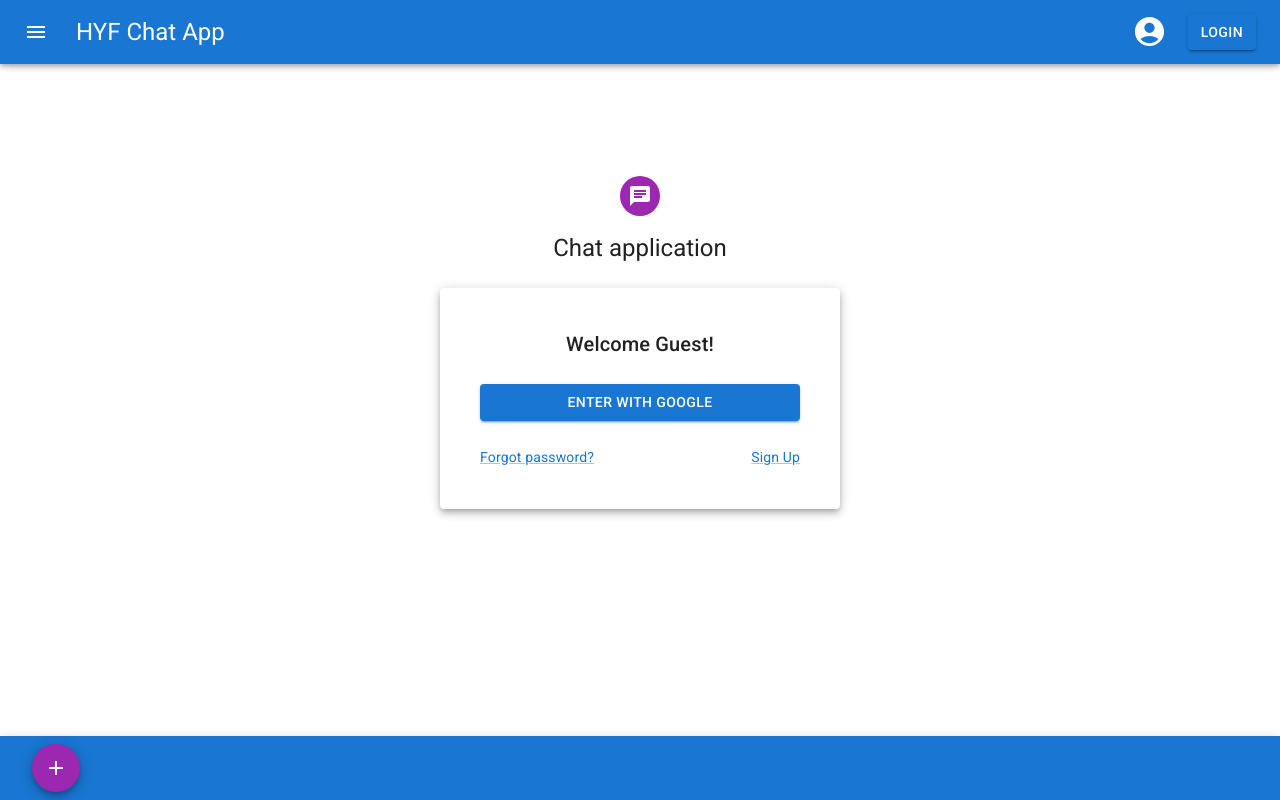
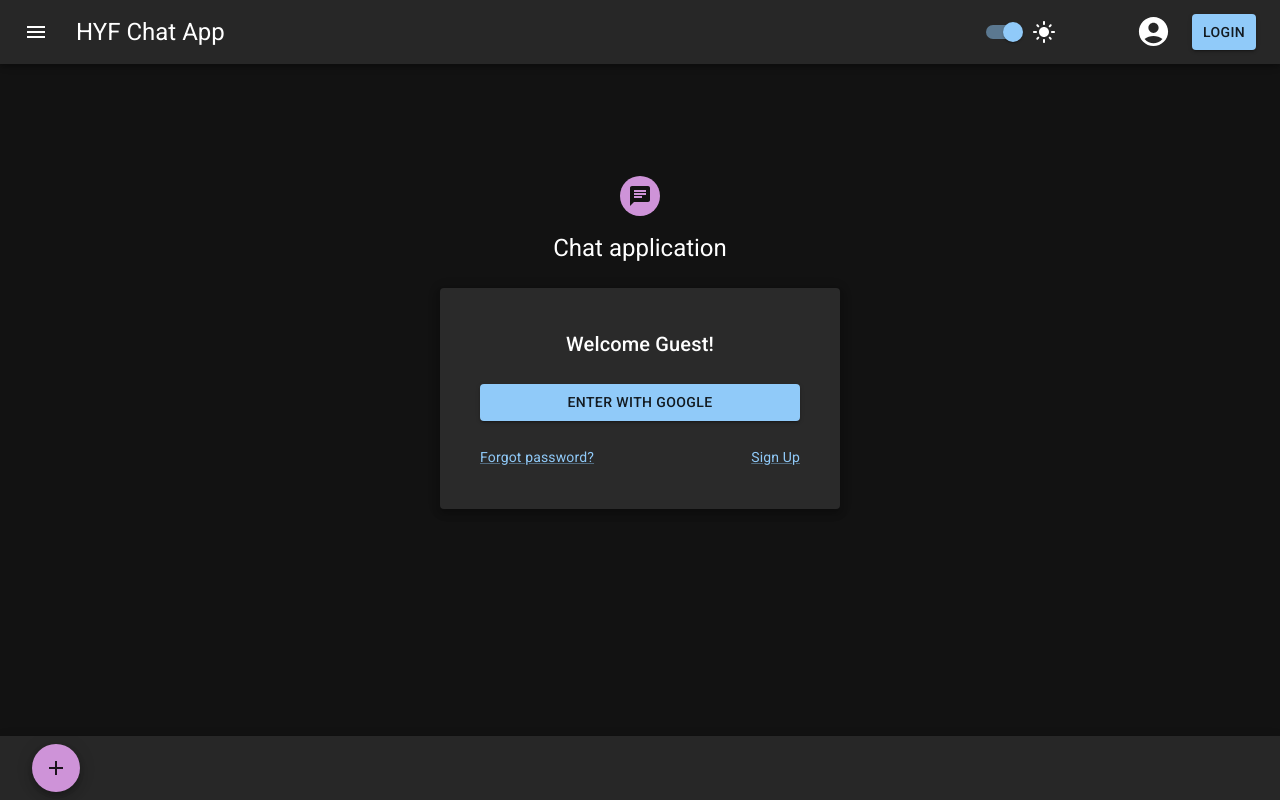
Before and after one commit to Andryushik/chat_app_react, a React (Create React App) app: page / in a window 1280 px wide. Built offline with nearby package versions, Linux system fonts and the light colour scheme; no server answers.

Commit message:
dark theme swithc done

```diff
--- a/src/components/FadeMenu.js
+++ b/src/components/FadeMenu.js
@@ -94,7 +94,6 @@ const FadeMenu = () => {
         {user?.uid === 'Blqb7GsqY2V3A5TxDWzmjJ0mZ7B2' ? (
           <MenuItem
             onClick={() => {
-              console.log(user.uid);
               deleteChatHistory(db);
               handleClose();
             }}
--- a/src/components/Navbar.js
+++ b/src/components/Navbar.js
@@ -10,19 +10,24 @@ import Avatar from '@mui/material/Avatar';
 import Button from '@mui/material/Button';
 import { HOME_ROUTE, LOGIN_ROUTE } from '../utils/constants';
 import { AuthContext } from '../context/GlobalState';
+import Switch from '@mui/material/Switch';
+import LightModeIcon from '@mui/icons-material/LightMode';
+import ModeNightIcon from '@mui/icons-material/ModeNight';
 import FadeMenu from './FadeMenu';
 
 const Navbar = () => {
   const navigate = useNavigate();
-  const { auth, user } = useContext(AuthContext);
+  const { auth, user, darkMode, setDarkMode } = useContext(AuthContext);
+  const handleThemeChange = () => {
+    setDarkMode((prev) => !prev);
+  };
 
   return (
     <Box sx={{ flexGrow: 1 }}>
       <AppBar position="fixed">
         <Toolbar>
-          <div>
-            <FadeMenu />
-          </div>
+          <FadeMenu />
+
           <div style={{ width: '100%' }}>
             <Link
               href={HOME_ROUTE}
@@ -34,6 +39,18 @@ const Navbar = () => {
               HYF Chat App
             </Link>
           </div>
+
+          <Switch
+            checked={darkMode}
+            onChange={handleThemeChange}
+            inputProps={{ 'aria-label': 'controlled' }}
+          />
+          {darkMode ? (
+            <LightModeIcon sx={{ mr: 10 }} />
+          ) : (
+            <ModeNightIcon sx={{ mr: 10 }} />
+          )}
+
           {user ? (
             <>
               <ListItemAvatar>
--- a/src/context/GlobalState.js
+++ b/src/context/GlobalState.js
@@ -1,9 +1,10 @@
-import { createContext } from 'react';
+import { useState, createContext } from 'react';
 import { firebaseConfig } from '../utils/firebase';
 import { useAuthState } from 'react-firebase-hooks/auth';
 import { initializeApp } from 'firebase/app';
 import { getAuth } from 'firebase/auth';
 import { getFirestore } from 'firebase/firestore';
+import { ThemeProvider, createTheme } from '@mui/material/styles';
 
 const initialState = [];
 
@@ -15,9 +16,18 @@ export const GlobalProvider = ({ children }) => {
   const auth = getAuth(app);
   const [user, loading, error] = useAuthState(auth);
 
+  const [darkMode, setDarkMode] = useState(true);
+  const theme = createTheme({
+    palette: {
+      mode: darkMode ? 'dark' : 'light',
+    },
+  });
+
   return (
-    <AuthContext.Provider value={{ auth, db, user, loading, error }}>
-      {children}
+    <AuthContext.Provider
+      value={{ auth, db, user, loading, error, darkMode, setDarkMode }}
+    >
+      <ThemeProvider theme={theme}>{children}</ThemeProvider>
     </AuthContext.Provider>
   );
 };
```
